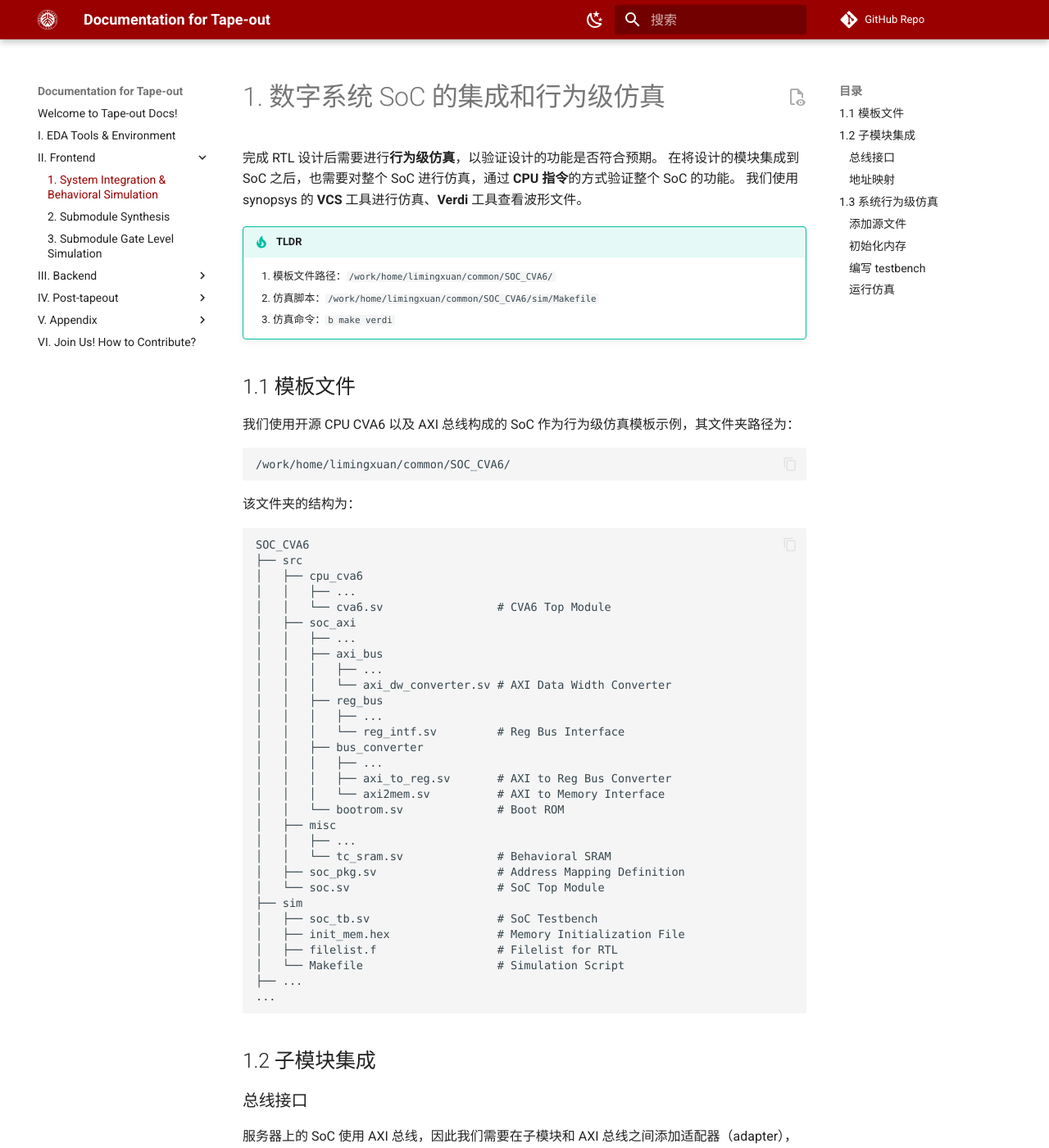
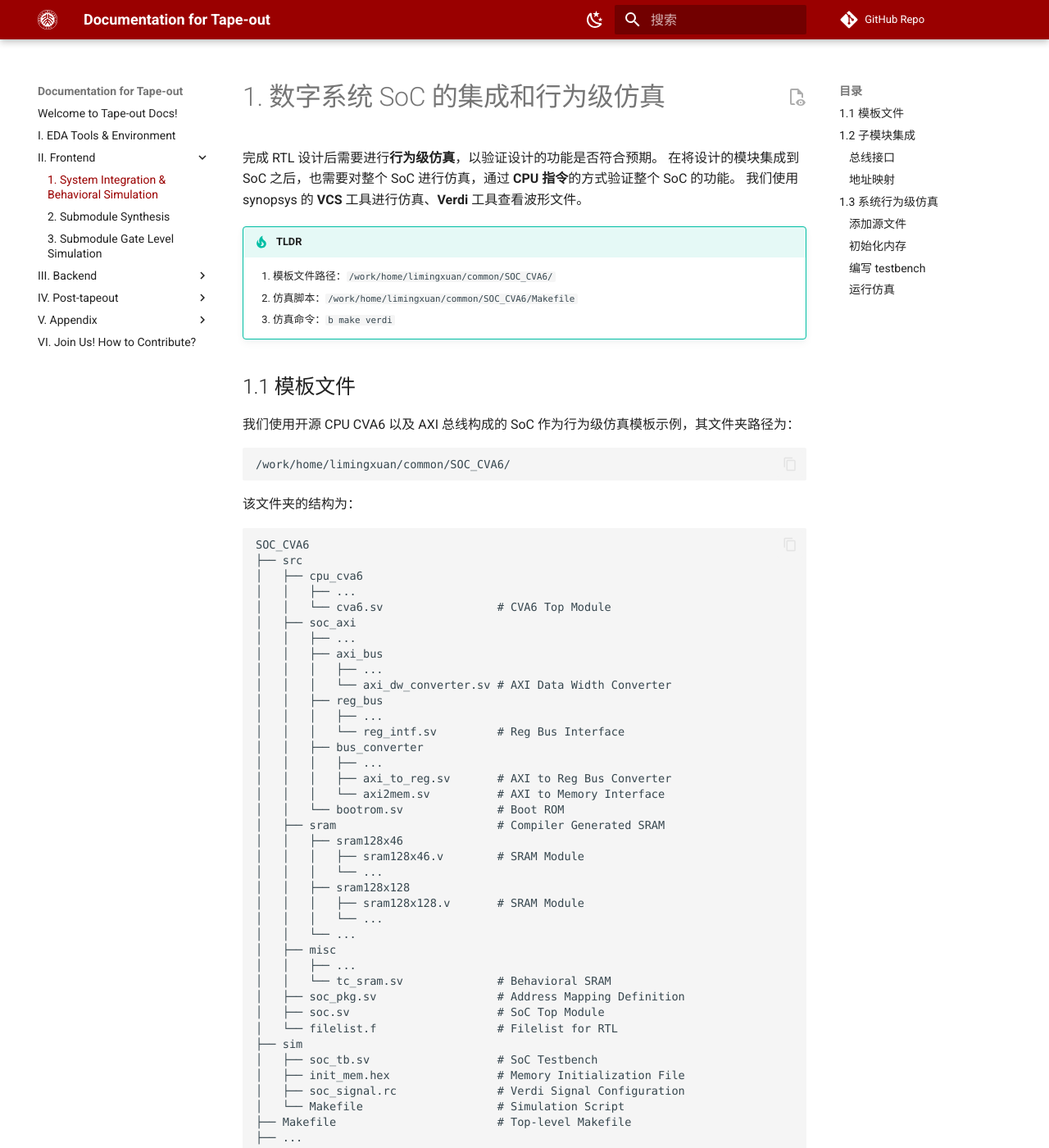
Before and after one commit to pku-pacific-lab-team/Tape-out_template_doc, an MkDocs documentation site: the page built from docs/1_system_integration_behavioral_simulation.md, in a window 1280 px wide and 1400 px high. Shown: the whole window at 82% size. Built offline with MkDocs 1.6.1 and Material for MkDocs 9.7.7, drawn with Linux system fonts in a browser that asks for light colours; some web fonts are replaced; comment, search, counter and statistics services are not loaded; some of the changed text lies outside the part shown.

Commit message:
Update 1_simulation: sync doc to latest folder structure

````diff
--- a/docs/1_system_integration_behavioral_simulation.md
+++ b/docs/1_system_integration_behavioral_simulation.md
@@ -6,7 +6,7 @@
 
 !!! tip "TLDR"
     1. 模板文件路径：`/work/home/limingxuan/common/SOC_CVA6/`
-    2. 仿真脚本：`/work/home/limingxuan/common/SOC_CVA6/sim/Makefile`
+    2. 仿真脚本：`/work/home/limingxuan/common/SOC_CVA6/Makefile`
     3. 仿真命令：`b make verdi`
 
 ## 1.1 模板文件
@@ -38,18 +38,28 @@ SOC_CVA6
 │   │   │   ├── axi_to_reg.sv       # AXI to Reg Bus Converter
 │   │   │   └── axi2mem.sv          # AXI to Memory Interface
 │   │   └── bootrom.sv              # Boot ROM
+│   ├── sram                        # Compiler Generated SRAM
+│   │   ├── sram128x46
+│   │   │   ├── sram128x46.v        # SRAM Module
+│   │   │   └── ...
+│   │   ├── sram128x128
+│   │   │   ├── sram128x128.v       # SRAM Module
+│   │   │   └── ...
+│   │   └── ...
 │   ├── misc
 │   │   ├── ...
 │   │   └── tc_sram.sv              # Behavioral SRAM
 │   ├── soc_pkg.sv                  # Address Mapping Definition
-│   └── soc.sv                      # SoC Top Module
+│   ├── soc.sv                      # SoC Top Module
+│   └── filelist.f                  # Filelist for RTL
 ├── sim
 │   ├── soc_tb.sv                   # SoC Testbench
 │   ├── init_mem.hex                # Memory Initialization File
-│   ├── filelist.f                  # Filelist for RTL
+│   ├── soc_signal.rc               # Verdi Signal Configuration
 │   └── Makefile                    # Simulation Script
+├── Makefile                        # Top-level Makefile
 ├── ...
-...
+...                                 # Other Folders/Files
 ```
 
 ## 1.2 子模块集成
@@ -399,14 +409,14 @@ os.remove("temp.hex")
 
 ### 编写 testbench
 
-在 `soc_tb.sv` 中编写 testbench。
+在 `sim/soc_tb.sv` 中编写 testbench。
 对于系统仿真来说，testbench 只需要提供时钟、复位信号以及**仿真时长**。
 如果你只想仿真子模块，在 testbench 中实例化需要仿真的子模块即可。
 
 
 ### 运行仿真
 
-在 `Makefile` 所在的目录下运行如下指令即可完成编译以及查看生成波形文件。
+在 `SOC_CVA6` 主目录下运行如下指令即可完成 RTL 编译以及查看生成波形文件。
 
 ```bash
 b make verdi
````
Also changed, not shown: other parts of docs/1_system_integration_behavioral_simulation.md (+5 -5 lines).
